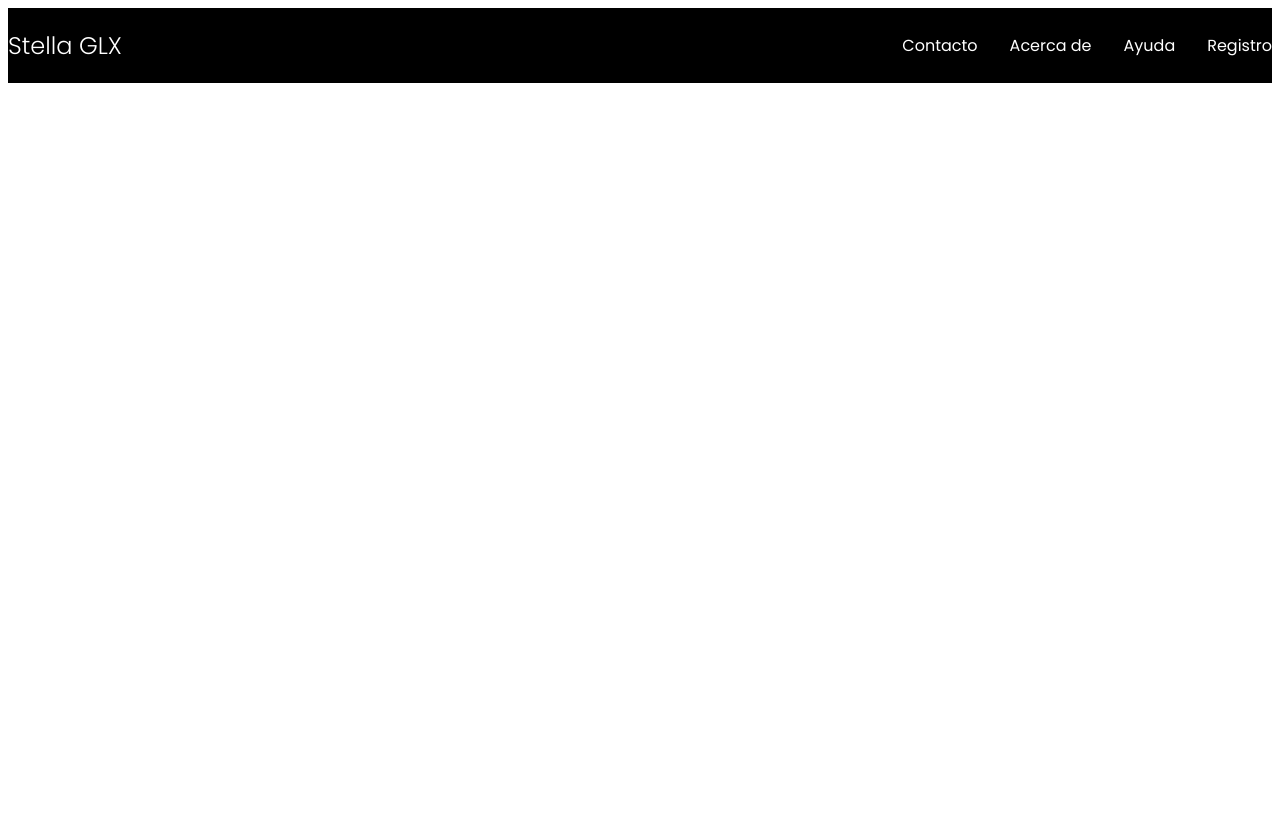
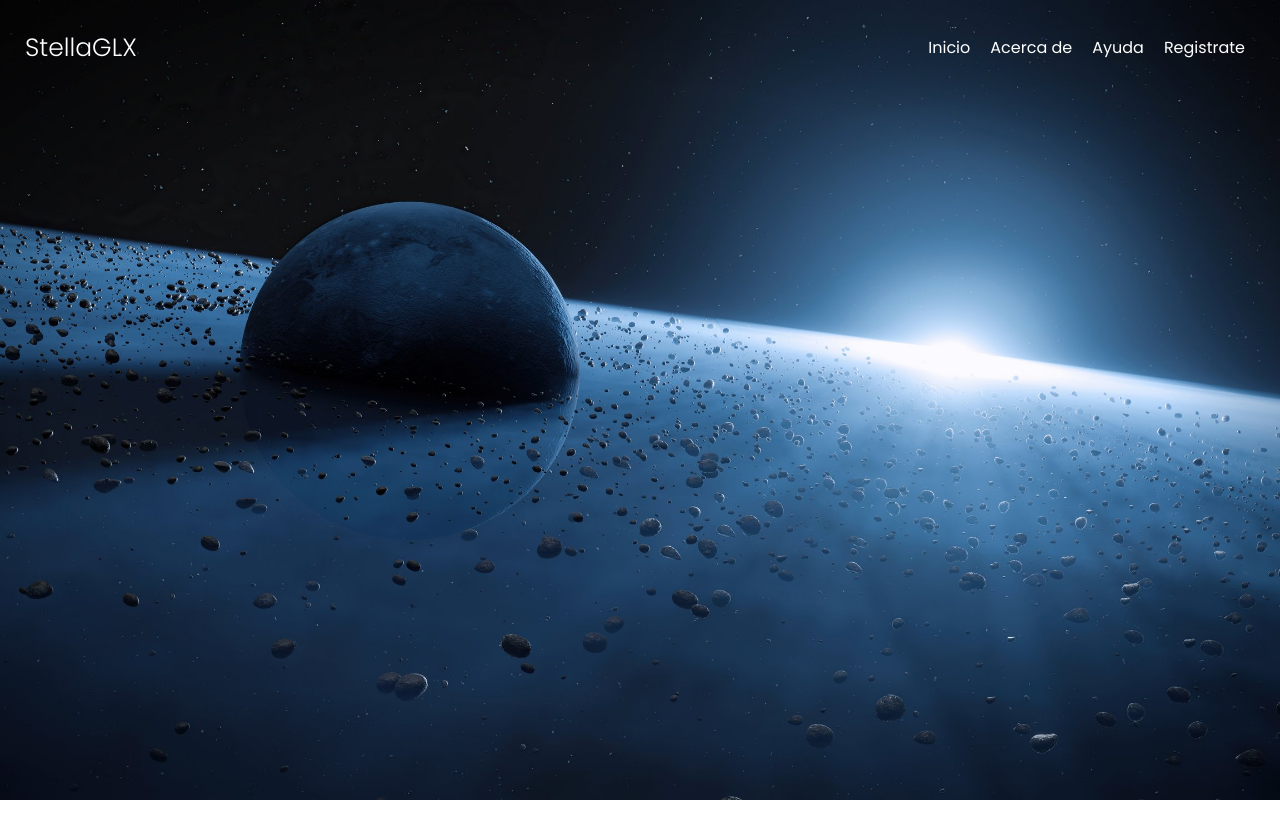
Before and after one commit to alexanderth1/Proyecto-de-mi-vida, a plain HTML site: page index.html in a window 1280 px wide. Before the commit the page ends 800 px from the top, so only its background shows below. Drawn offline with Linux system fonts and the light colour scheme.

Commit message:
Add files via upload

```diff
--- /dev/null
+++ b/css/style.css
@@ -0,0 +1,90 @@
+@import url('https://fonts.googleapis.com/css2?family=Poppins:wght@300;400;600;700&display=swap');
+
+:root{
+    --padding-container: 100px 0;
+}
+
+body{
+    font-family: 'Poppins', sans-serif;
+}
+
+*{
+    margin: 0;
+    padding: 0;
+    box-sizing: border-box;
+}
+
+.container{
+    width: 100%;
+    height: 100vh;
+    background-image: url('../img/stellaglx.jpg');
+    background-size: cover;
+    background-position: center;
+}
+
+.nav{
+    position: fixed;
+    width: 100%;
+    display: flex;
+    align-items: center;
+    justify-content: space-between;
+    padding: 25px;
+    transition: all 0.5s ease;
+}
+
+.nav.active{
+    background: #fff;
+    padding: 15px;
+}
+
+.nav.active .logo,
+.nav.active a{
+    color: #000;
+}
+
+.nav.active a:hover{
+    background: #000;
+    color: #fff;
+}
+
+.logo{
+    font-size: 25px;
+    color: #fff;
+    font-weight: 100;
+}
+
+.menu{
+    display: flex;
+}
+
+.menu li{
+    list-style: none;
+    margin: 10px;
+}
+
+.menu li a{
+    color: #fff;
+    text-decoration: none;
+    transition: all 0.2s ease;
+}
+
+.menu li a:hover{
+    padding: 5px 10px;
+    background: #fff;
+    color: #000;
+    border-radius: 15px;
+}
+
+.scrol{
+    height: 100px;
+}
+
+.navegador{
+    text-align: center;
+    height: 100px;
+    color: #fff;
+}
+
+.cta{
+    text-decoration: none;
+}
--- a/index.html
+++ b/index.html
@@ -1,34 +1,32 @@
 <!DOCTYPE html>
-<html lang="en">
+<html lang="es">
 <head>
     <meta charset="UTF-8">
     <meta name="viewport" content="width=device-width, initial-scale=1.0">
-    <title>Proyecto de mi vida</title>
-    <link rel="stylesheet" href="style.css">
+    <title>Stella GLX</title>
+    <link rel="stylesheet" href="./css/style.css">
 </head>
 <body>
-
-    <header class="hero">
-        <nav class="nav container">
-            <div class="nav__logo">
-                <h2 class="texto__principal">Stella GLX</h2>
-            </div>
-
-            <ul class="nav__secundario">
-                <li class="secundario">
-                    <a href="#" class="recuadros">Contacto</a>
-                </li>
-                <li class="secundario">
-                    <a href="#" class="recuadros">Acerca de</a>
-                </li>
-                <li class="secundario">
-                    <a href="#" class="recuadros">Ayuda</a>
-                </li>
-                <li class="secundario">
-                    <a href="#" class="recuadros">Registro</a>
-                </li>
+    <header class="container">
+        <nav class="nav">
+            <div class="logo">StellaGLX</div>
+            <ul class="menu">
+                <li><a href="#">Inicio</a></li>
+                <li><a href="#">Acerca de</a></li>
+                <li><a href="#">Ayuda</a></li>
+                <li><a href="#">Registrate</a></li>
             </ul>
         </nav>
+
+        <section class="navegador">
+            <h1 class="titulo_principal"></h1>
+            <a class="cta" href="#"></a>
+        </section>
     </header>
+    <div class="scrol">
+
+    </div>
+    <script src="./js/menu.js"></script>
+
 </body>
 </html>
--- /dev/null
+++ b/js/menu.js
@@ -0,0 +1,5 @@
+const nav = document.querySelector('.nav');
+
+    window.addEventListener('scroll', function(){
+        nav.classList.toggle('active', window.scrollY >0)
+    })
```
Also changed, not shown: img/stellaglx.jpg (added).
